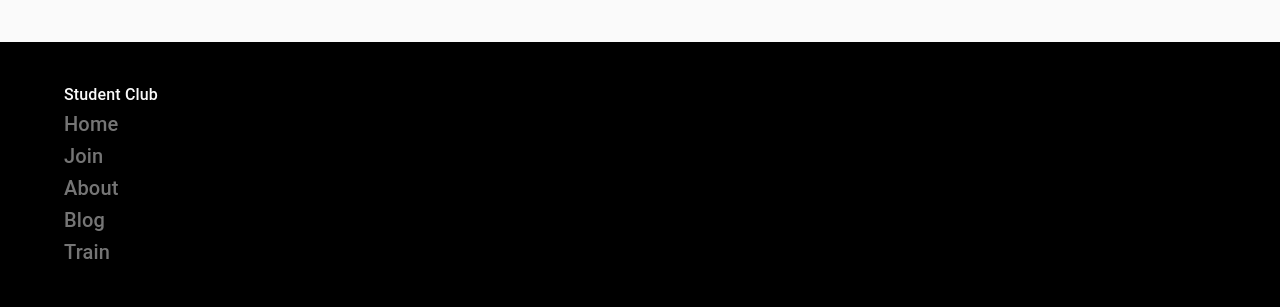
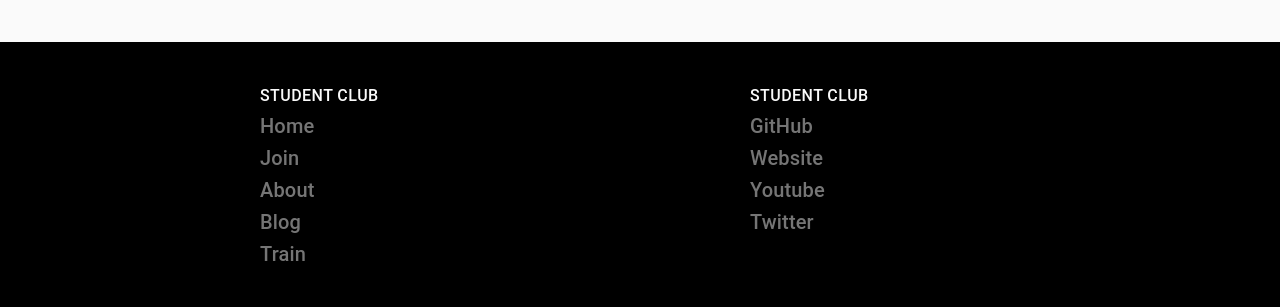
Before and after one commit to shaileshkshar77/WebsiteContest2020, a Next.js app: page / in a window 1280 px wide. Shown: the part 894-1201 px from the top of the page. Built offline with nearby package versions, Linux system fonts and the light colour scheme.

Commit message:
add simple 2d link array template

```diff
--- a/components/Footer.js
+++ b/components/Footer.js
@@ -49,22 +49,43 @@ export default function Footer() {
       href: ""
     },
   ];
+  const socialLinks = [
+    {
+      name: "GitHub",
+      href: ""
+    },
+    {
+      name: "Website",
+      href: ""
+    },
+    {
+      name: "Youtube",
+      href: ""
+    },
+    {
+      name: "Twitter",
+      href: ""
+    },
+  ];
+
+  const links = [companyLinks, socialLinks];
+
   return (
     <Box mt={12} p={5} className={classes.footerBg}>
       <Container>
-        <Grid container spacing={3}>
-          <Grid item xs={12} sm={6} md={3}>
-            <Typography variant="h6" >
-              <Box className={classes.footerHeading}>
+        <Grid container spacing={3} justify="space-evenly">
+          {links.map((subLink, i) =>
+            <Grid item xs={12} sm={6} md={3} key={i}>
+              <Typography variant="button" className={classes.footerHeading}>
                   Student Club
-              </Box>
               </Typography>
-            {companyLinks.map((ln, idx) =>
-              <Typography variant="h6" key={idx} className={classes.footerLink}>
+              {subLink.map((ln, j) =>
+                <Typography variant="h6" key={j} className={classes.footerLink}>
                   {ln.name}
                 </Typography>
               )}
             </Grid>
+          )}
             </Grid>
           </Container>
         </Box>
```
Lines whose indentation alone changed are shown as unchanged.
